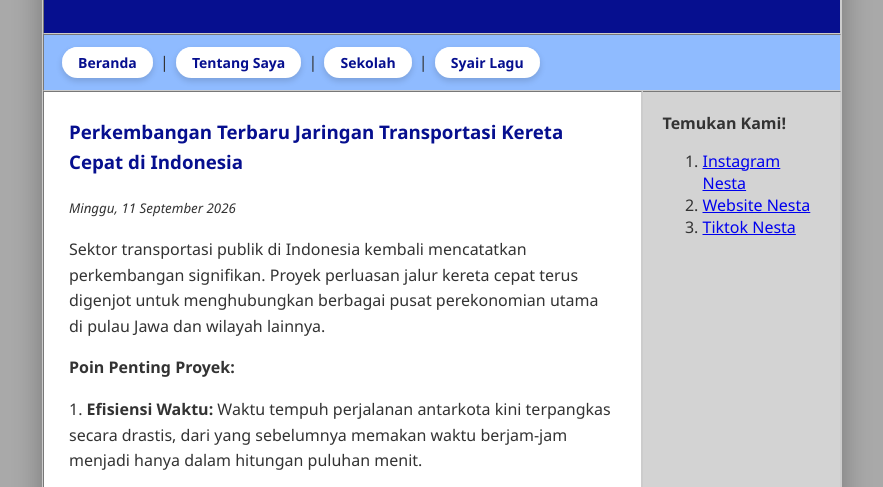
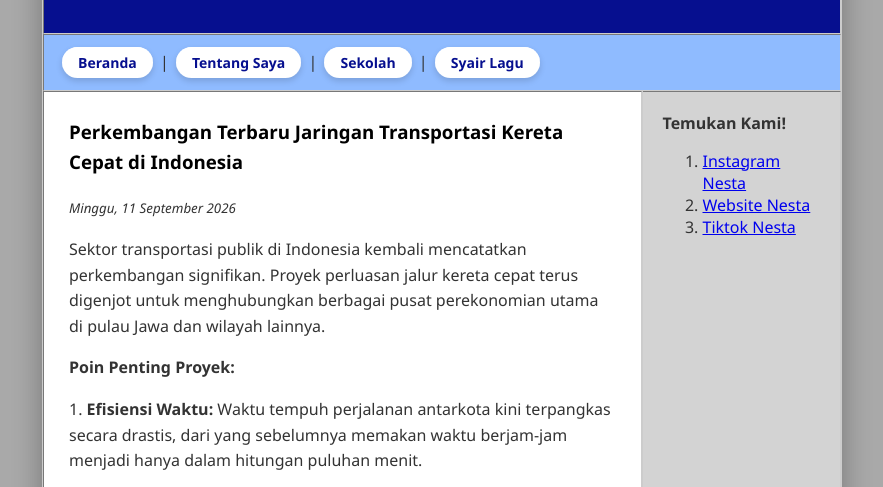
Before and after one commit to akuandia10-create/akuandia10-create.github.io, a plain HTML site: page Berita 1.html in a window 1280 px wide. Shown: the part 293-780 px from the top of the page, without its empty margins (198-1081 px from the left). Drawn offline with Linux system fonts and the light colour scheme.

Commit message:
Add files via upload

```diff
--- a/Berita 1.html
+++ b/Berita 1.html
@@ -66,7 +66,7 @@
 
         td[width="75%"] h3 {
             margin-top: 0;
-            color: #060F8F;
+            color: black;
         }
 
         td[bgcolor="lightgrey"] {
```
